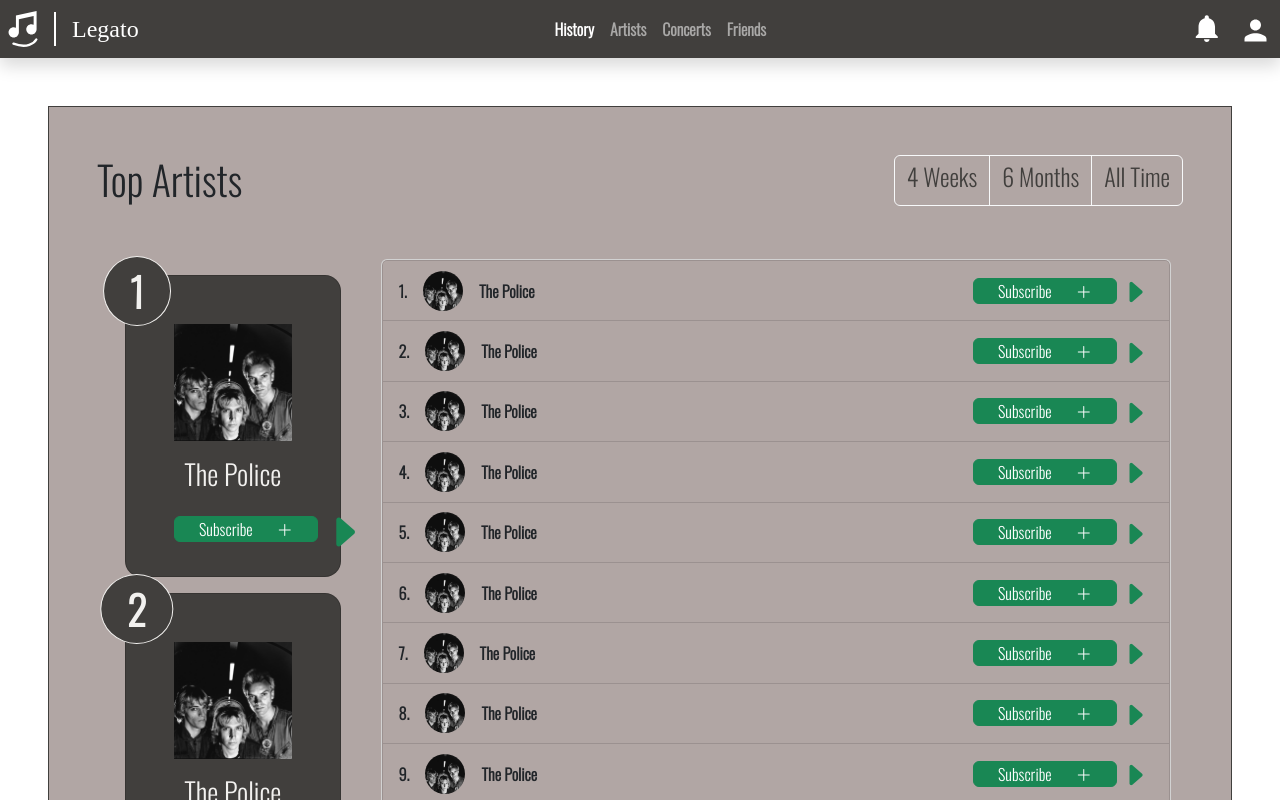
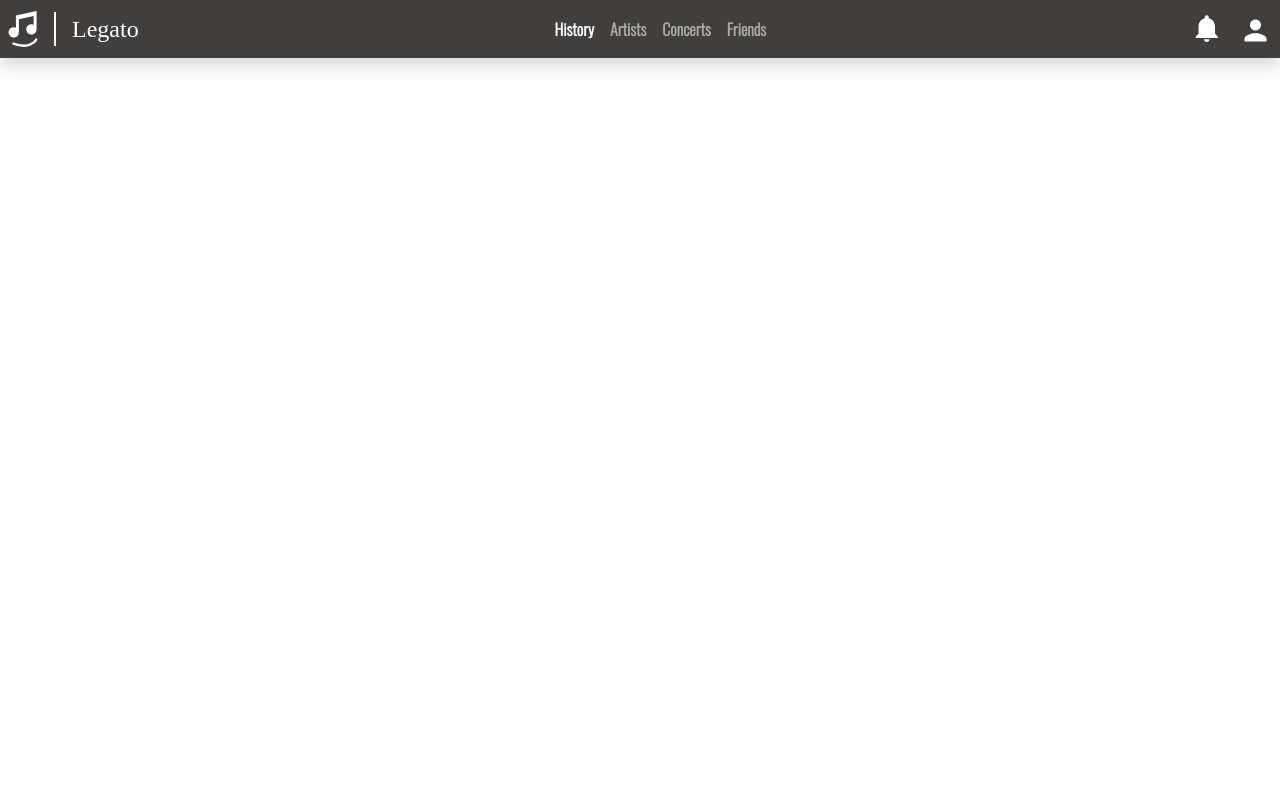
Before and after one commit to SDSC-Cali-Coders/Legato, a React (Create React App) app in the folder frontend/: page / in a window 1280 px wide. Shown: the top 800 px of the page. Built offline with nearby package versions, Linux system fonts and the light colour scheme; a web font is replaced by a local one.

Commit message:
Empty component created and rendered for dev

```diff
--- a/frontend/src/App.jsx
+++ b/frontend/src/App.jsx
@@ -1,14 +1,23 @@
 import './App.css';
 import Navbar from './components/Navbar';
-import ListeningHistory from './pages/ListeningHistory';
 
+// import ListeningHistory from './pages/ListeningHistory';
+// function App(props) {
+//   return (
+//     <>
+//       {props.isLoggedIn && <Navbar/>}
+//       <ListeningHistory/>
+//     </>
+//   );
+// }
+
+import SearchView from './components/artistSearch/SearchView';
 function App(props) {
   return (
     <>
       {props.isLoggedIn && <Navbar/>}
-      <ListeningHistory/>
+      <SearchView/>
     </>
   );
 }
-
 export default App;
--- /dev/null
+++ b/frontend/src/components/artistSearch/SearchView.jsx
@@ -0,0 +1,20 @@
+import React, { Component } from 'react';
+import PropTypes from 'prop-types';
+
+
+class SearchView extends Component {
+    render() {
+        return (
+            <>
+            </>
+        );
+    }
+}
+
+
+SearchView.propTypes = {
+
+};
+
+
+export default SearchView;
```
